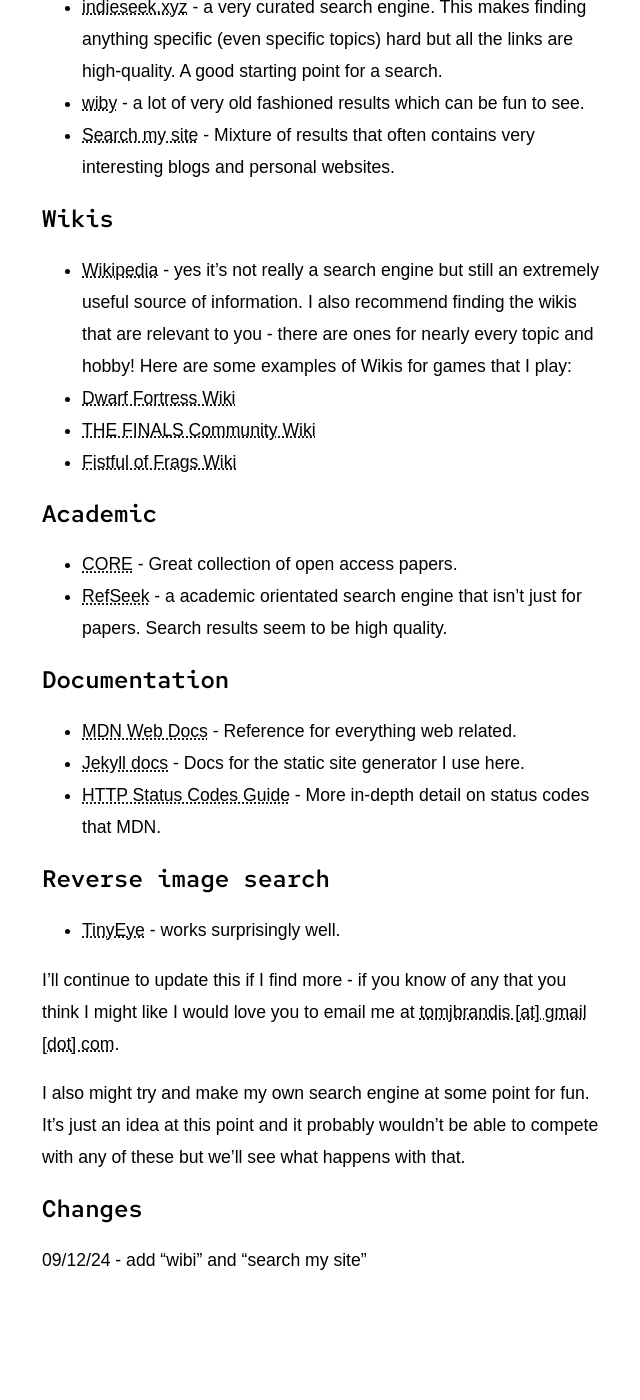
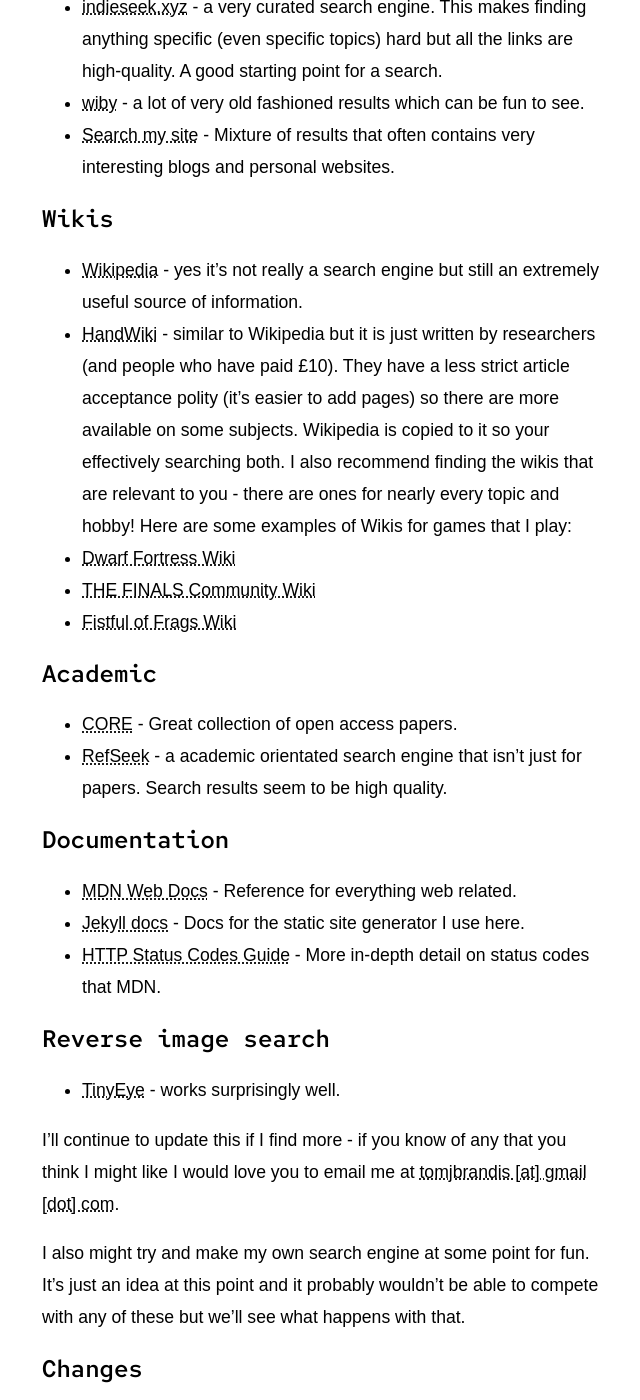
Before and after one commit to TomJB1/my-website-jekyll, a Jekyll site: the page built from _posts/published/2024-12-01-How to not google it anymore.md, in a window 1280 px wide and 1400 px high, scrolled down 769 px. Shown: the whole window, without its empty margins (318-958 px from the left). Built offline with Jekyll 4.4.1, drawn with Linux system fonts in a browser that asks for light colours; some of the changed text lies outside the part shown.

Commit message:
add handwiki to search engine post

```diff
--- a/_posts/published/2024-12-01-How to not google it anymore.md
+++ b/_posts/published/2024-12-01-How to not google it anymore.md
@@ -5,7 +5,7 @@
   - search_engine
 skills:
 layout: default
-edited_date: 2024-12-09
+edited_date: 2024-12-11
 title: How to not google it anymore
 previous_in_series: Don't google it
 ---
@@ -26,6 +26,7 @@
 
 ## Wikis
 - [Wikipedia](https://en.wikipedia.org) - yes it's not really a search engine but still an extremely useful source of information.
+- [HandWiki](https://handwiki.org) - similar to Wikipedia but it is just written by researchers (and people who have paid £10). They have a less strict article acceptance polity (it's easier to add pages) so there are more available on some subjects. Wikipedia is copied to it so your effectively searching both.
 I also recommend finding the wikis that are relevant to you - there are ones for nearly every topic and hobby! Here are some examples of Wikis for games that I play:
 - [Dwarf Fortress Wiki](https://dwarffortresswiki.org/)
 - [THE FINALS Community Wiki](https://www.thefinals.wiki/wiki/Main_Page)
@@ -50,3 +51,4 @@
 
 ## Changes
 09/12/24 - add "wibi" and "search my site"
+11/12/24 - add HandWiki
```
